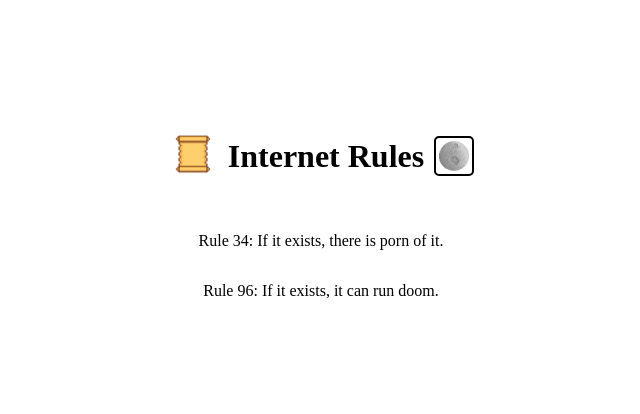
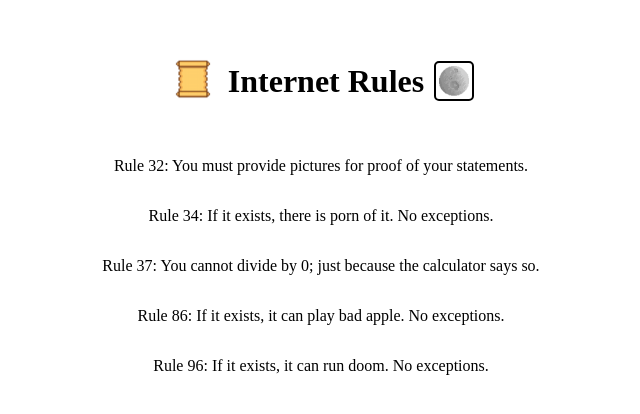
Before and after one commit to textdev-0/internet-rules, a website: page main/rules.html in a window 1280 px wide. Shown: the part 184-598 px from the top of the page, without its empty margins (319-959 px from the left). Drawn offline with Linux system fonts and the light colour scheme.

Commit message:
new rules & new laws

```diff
--- a/main/rules.html
+++ b/main/rules.html
@@ -12,7 +12,10 @@
         <h1><a href="/index.html" style="text-decoration: none; color: inherit;">Internet Rules</a></h1>
         <img src="/assets/icons/moon.png" alt="moon" class="moon-icon" onclick="toggleDarkMode()">
     </div>
-        <p>Rule 34: If it exists, there is porn of it.</p>
-        <p>Rule 96: If it exists, it can run doom.</p>
+        <p>Rule 32: You must provide pictures for proof of your statements.</p>
+        <p>Rule 34: If it exists, there is porn of it. No exceptions.</p>
+        <p>Rule 37: You cannot divide by 0; just because the calculator says so.</p>
+        <p>Rule 86: If it exists, it can play bad apple. No exceptions.</p>
+        <p>Rule 96: If it exists, it can run doom. No exceptions.</p>
 </body>
 </html>
```
Also changed, not shown: main/laws.html (+1 -1 lines).
